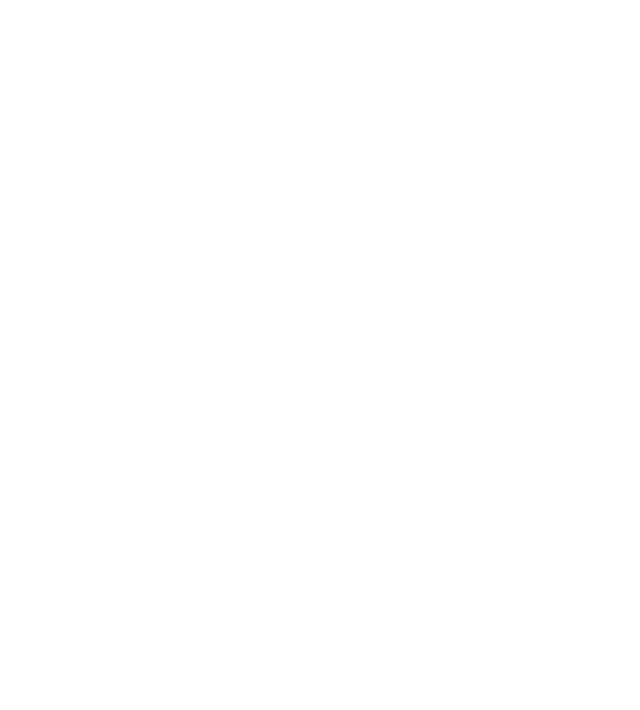
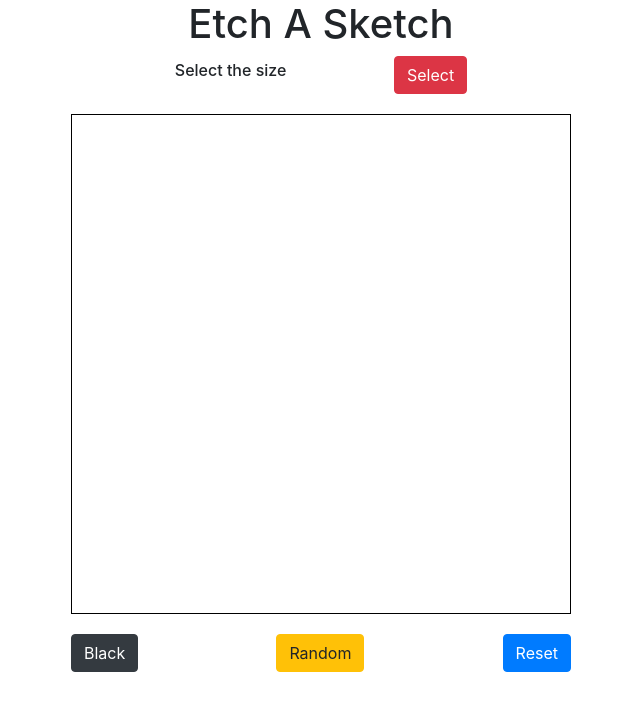
Before and after one commit to bbkx226/EtchASketch, a plain HTML site: page index.html in a window 1280 px wide. Shown: the whole page, without its empty margins (319-959 px from the left). Drawn offline with nearby package versions, Linux system fonts and the light colour scheme.

Commit message:
Add styling of HTML, CSS and Javascript

```diff
--- a/index.html
+++ b/index.html
@@ -1,12 +1,21 @@
 <!DOCTYPE html>
-<html lang="en">
+<html>
 <head>
-    <meta charset="UTF-8">
-    <meta http-equiv="X-UA-Compatible" content="IE=edge">
-    <meta name="viewport" content="width=device-width, initial-scale=1.0">
-    <title>Document</title>
+	<title>Etch A Sketch</title>
+	<link rel="stylesheet" type="text/css" href="style.css">
+    <link rel="stylesheet" href="https://cdn.jsdelivr.net/npm/bootstrap@4.1.3/dist/css/bootstrap.min.css" integrity="sha384-MCw98/SFnGE8fJT3GXwEOngsV7Zt27NXFoaoApmYm81iuXoPkFOJwJ8ERdknLPMO" crossorigin="anonymous">
 </head>
 <body>
-
+    <h1>Etch A Sketch</h1>
+    <div class="header">
+        <h6>Select the size</h6>
+        <button id="popup" class="btn btn-danger">Select</button>
+    </div>
+    <div class="board"></div>
+    <div class="footer">
+        <button class="btn btn-dark">Black</button>
+        <button class="btn btn-warning">Random</button>
+        <button class="btn btn-primary">Reset</button>
+    </div>
 </body>
 </html>
--- a/style.css
+++ b/style.css
@@ -0,0 +1,31 @@
+body {
+    display: flex;
+    justify-content: center;
+    align-items: center;
+    flex-direction: column;
+}
+
+.header {
+    display: flex;
+    flex-direction: row;
+    align-items: center;
+    width: 400px;
+    justify-content: space-around;
+    margin-bottom: 20px;
+}
+
+.footer {
+    margin-top: 20px;
+    display: flex;
+    flex-direction: row;
+    justify-content: space-between;
+    width: 500px;
+    align-items: center;
+}
+
+.board {
+    width: 500px;
+    height: 500px;
+    display: grid;
+    border: 1px solid black;
+}
```
Also changed, not shown: script.js (+16 -0 lines).
